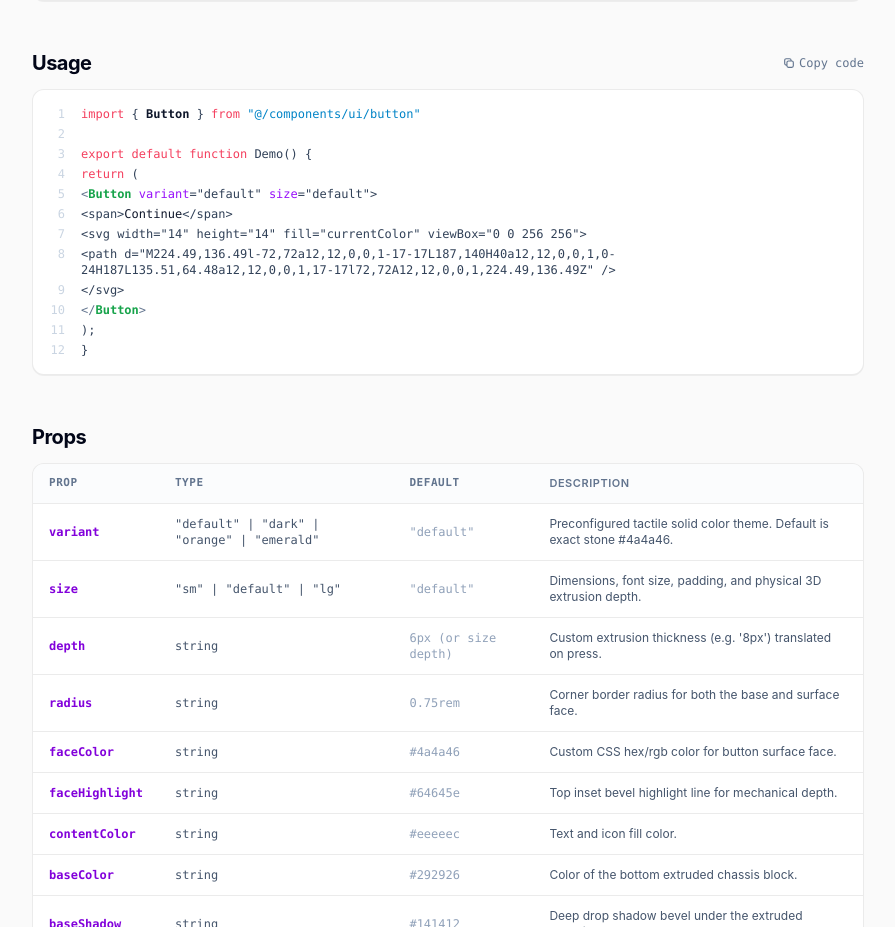
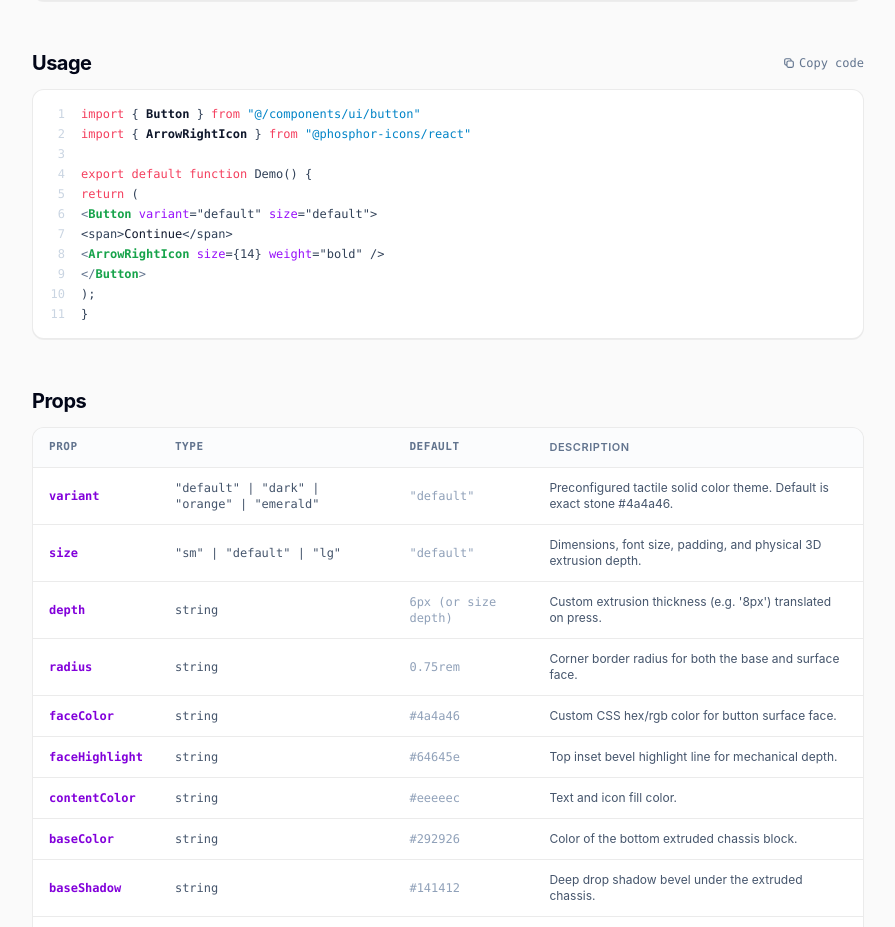
Before and after one commit to ThaminduDasanayake/chromaline, a Next.js app: page /components/button in a window 1280 px wide. Shown: the part 862-1789 px from the top of the page, without its empty margins (192-1087 px from the left). Built offline with nearby package versions, Linux system fonts and the light colour scheme.

Commit message:
refactor: replace raw SVG icons with ArrowRightIcon from phosphor-icons

```diff
--- a/app/components/button/page.tsx
+++ b/app/components/button/page.tsx
@@ -5,6 +5,7 @@ import Link from "next/link";
 import Image from "next/image";
 import { Button } from "@/components/ui/button";
 import { SelectBar } from "@/components/ui/select-bar";
+import { ArrowRightIcon } from "@phosphor-icons/react";
 
 type PackageManager = "pnpm" | "npm" | "yarn" | "bun";
 
@@ -27,14 +28,25 @@ const CODE_EXAMPLE_LINES = [
       { text: ' "@/components/ui/button"', cls: "text-[#0284c7]" },
     ],
   },
-  { num: 2, parts: [{ text: "" }] },
   {
-    num: 3,
+    num: 2,
+    parts: [
+      { text: "import", cls: "text-[#f43f5e]" },
+      { text: " { " },
+      { text: "ArrowRightIcon", cls: "text-slate-900 font-semibold" },
+      { text: " } " },
+      { text: "from", cls: "text-[#f43f5e]" },
+      { text: ' "@phosphor-icons/react"', cls: "text-[#0284c7]" },
+    ],
+  },
+  { num: 3, parts: [{ text: "" }] },
+  {
+    num: 4,
     parts: [{ text: "export default function", cls: "text-[#f43f5e]" }, { text: " Demo() {" }],
   },
-  { num: 4, parts: [{ text: "  return", cls: "text-[#f43f5e]" }, { text: " (" }] },
+  { num: 5, parts: [{ text: "  return", cls: "text-[#f43f5e]" }, { text: " (" }] },
   {
-    num: 5,
+    num: 6,
     parts: [
       { text: "    <", cls: "text-slate-500" },
       { text: "Button", cls: "text-[#16a34a] font-semibold" },
@@ -48,7 +60,7 @@ const CODE_EXAMPLE_LINES = [
     ],
   },
   {
-    num: 6,
+    num: 7,
     parts: [
       { text: "      <span>" },
       { text: "Continue", cls: "text-slate-900" },
@@ -56,49 +68,41 @@ const CODE_EXAMPLE_LINES = [
     ],
   },
   {
-    num: 7,
-    parts: [
-      { text: "      <svg" },
-      { text: ' width="14" height="14" fill="currentColor" viewBox="0 0 256 256"' },
-      { text: ">" },
-    ],
-  },
-  {
     num: 8,
     parts: [
-      {
-        text: '        <path d="M224.49,136.49l-72,72a12,12,0,0,1-17-17L187,140H40a12,12,0,0,1,0-24H187L135.51,64.48a12,12,0,0,1,17-17l72,72A12,12,0,0,1,224.49,136.49Z" />',
-      },
+      { text: "      <", cls: "text-slate-500" },
+      { text: "ArrowRightIcon", cls: "text-[#16a34a] font-semibold" },
+      { text: " " },
+      { text: "size", cls: "text-purple-600" },
+      { text: "={14} " },
+      { text: "weight", cls: "text-purple-600" },
+      { text: '="bold"' },
+      { text: " />" },
     ],
   },
   {
     num: 9,
-    parts: [{ text: "      </svg>" }],
-  },
-  {
-    num: 10,
     parts: [
       { text: "    </", cls: "text-slate-500" },
       { text: "Button", cls: "text-[#16a34a] font-semibold" },
       { text: ">", cls: "text-slate-500" },
     ],
   },
-  { num: 11, parts: [{ text: "  );" }] },
-  { num: 12, parts: [{ text: "}" }] },
+  { num: 10, parts: [{ text: "  );" }] },
+  { num: 11, parts: [{ text: "}" }] },
 ];
 
 const CODE_EXAMPLE_TEXT = `import { Button } from "@/components/ui/button";
+import { ArrowRightIcon } from "@phosphor-icons/react";
 
 export default function Demo() {
   return (
     <Button variant="default" size="default">
       <span>Continue</span>
-      <svg width="14" height="14" fill="currentColor" viewBox="0 0 256 256">
-        <path d="M224.49,136.49l-72,72a12,12,0,0,1-17-17L187,140H40a12,12,0,0,1,0-24H187L135.51,64.48a12,12,0,0,1,17-17l72,72A12,12,0,0,1,224.49,136.49Z" />
-      </svg>
+      <ArrowRightIcon size={14} weight="bold" />
     </Button>
   );
-}`;
+};`;
 
 const PROPS_DATA = [
   {
@@ -248,16 +252,7 @@ export default function ButtonPage() {
                 onClick={() => setClickCount((c) => c + 1)}
               >
                 <span>Continue</span>
-                <svg
-                  xmlns="http://www.w3.org/2000/svg"
-                  width="14"
-                  height="14"
-                  fill="currentColor"
-                  viewBox="0 0 256 256"
-                  aria-hidden="true"
-                >
-                  <path d="M224.49,136.49l-72,72a12,12,0,0,1-17-17L187,140H40a12,12,0,0,1,0-24H187L135.51,64.48a12,12,0,0,1,17-17l72,72A12,12,0,0,1,224.49,136.49Z" />
-                </svg>
+                <ArrowRightIcon size={14} weight="bold" />
               </Button>
 
               {clickCount > 0 && (
--- a/app/page.tsx
+++ b/app/page.tsx
@@ -7,7 +7,12 @@ import { ProjectLibrary } from "@/components/tactile/project-library";
 import { Folder } from "@/components/ui/folder";
 import { Button } from "@/components/ui/button";
 import { SelectBar } from "@/components/ui/select-bar";
-import { TextAlignLeftIcon, TextAlignCenterIcon, TextAlignRightIcon } from "@phosphor-icons/react";
+import {
+  ArrowRightIcon,
+  TextAlignCenterIcon,
+  TextAlignLeftIcon,
+  TextAlignRightIcon,
+} from "@phosphor-icons/react";
 
 const FOLDER_COLOR_PRESETS = [
   { name: "Orange", body: "#E54F10", dark: "#7C2D12", light: "#FED7AA" },
@@ -112,7 +117,7 @@ export default function ChromalineHomePage() {
               </div>
 
               <span className="ml-4 shrink-0 font-mono text-base text-slate-400 transition-all group-hover:translate-x-1 group-hover:text-slate-950">
-                &rarr;
+                <ArrowRightIcon />
               </span>
             </Link>
           </div>
@@ -173,7 +178,7 @@ export default function ChromalineHomePage() {
               </div>
 
               <span className="ml-4 shrink-0 font-mono text-base text-slate-400 transition-all group-hover:translate-x-1 group-hover:text-slate-950">
-                &rarr;
+                <ArrowRightIcon />
               </span>
             </Link>
           </div>
@@ -184,16 +189,7 @@ export default function ChromalineHomePage() {
             <div className="relative flex h-80 flex-col items-center justify-center bg-[#F9FAFB] p-6 sm:h-88">
               <Button variant={buttonVariant}>
                 <span>Continue</span>
-                <svg
-                  xmlns="http://www.w3.org/2000/svg"
-                  width="14"
-                  height="14"
-                  fill="currentColor"
-                  viewBox="0 0 256 256"
-                  aria-hidden="true"
-                >
-                  <path d="M224.49,136.49l-72,72a12,12,0,0,1-17-17L187,140H40a12,12,0,0,1,0-24H187L135.51,64.48a12,12,0,0,1,17-17l72,72A12,12,0,0,1,224.49,136.49Z" />
-                </svg>
+                <ArrowRightIcon size={14} weight="bold" />
               </Button>
 
               {/* Quick Interactive Variant Controls */}
@@ -225,7 +221,7 @@ export default function ChromalineHomePage() {
               </div>
 
               <span className="ml-4 shrink-0 font-mono text-base text-slate-400 transition-all group-hover:translate-x-1 group-hover:text-slate-950">
-                &rarr;
+                <ArrowRightIcon />
               </span>
             </Link>
           </div>
```
